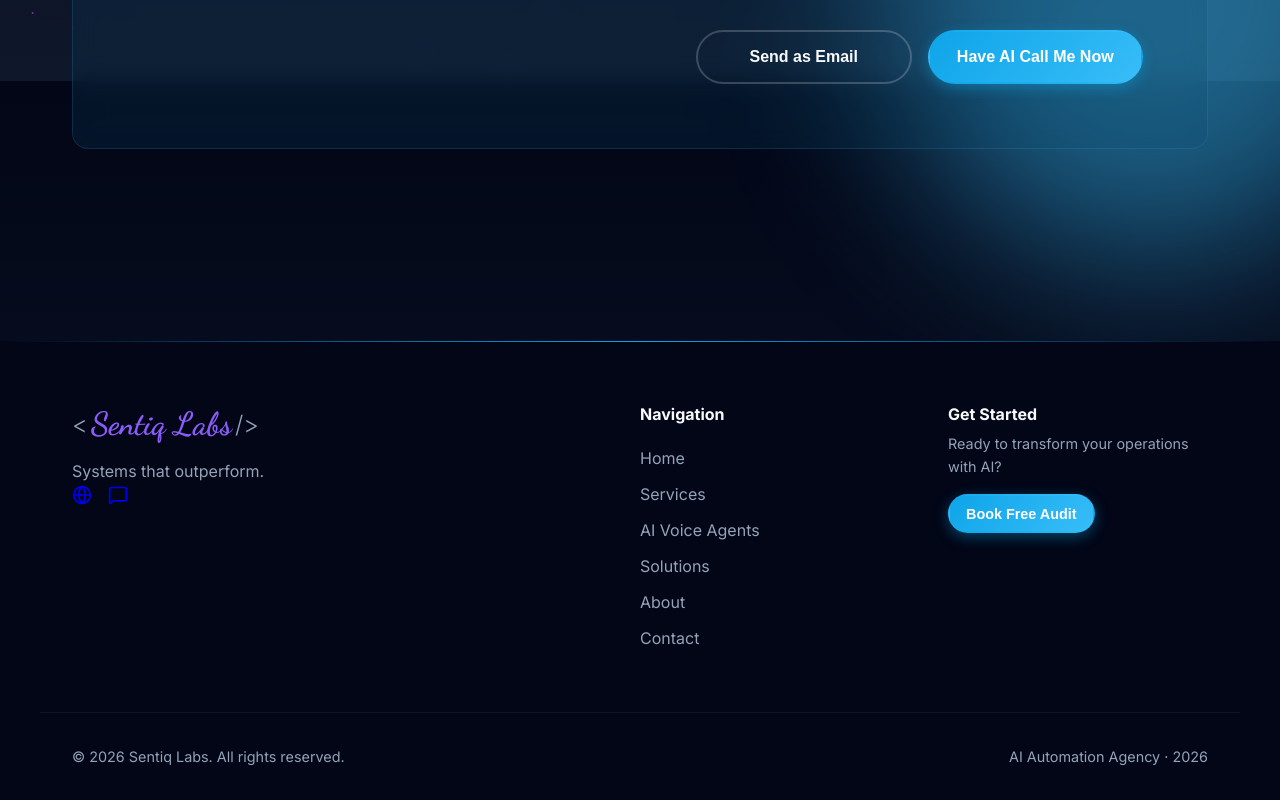
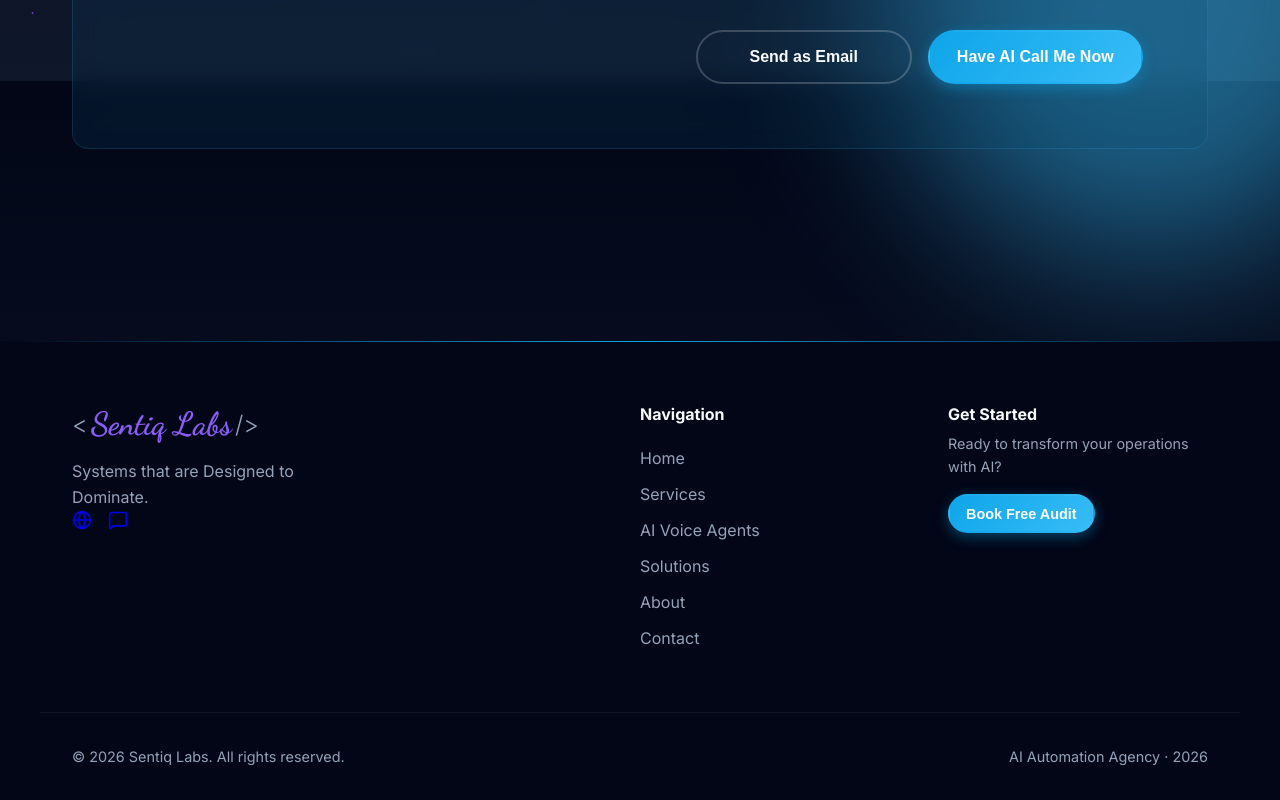
Before and after one commit to Manideep71234/sentiq-labs, a React (Vite) app: page /contact in a window 1280 px wide. Shown: the part 719-1519 px from the top of the page. Built offline with nearby package versions, Linux system fonts and the light colour scheme.

Commit message:
Update footer quotation

```diff
--- a/src/components/Footer.tsx
+++ b/src/components/Footer.tsx
@@ -18,7 +18,7 @@
               <span className="logo-text">Sentiq Labs</span>
               <span className="logo-bracket">/&gt;</span>
             </NavLink>
-            <p className="footer-tagline">Systems that outperform.</p>
+            <p className="footer-tagline">Systems that are Designed to Dominate.</p>
             <div className="social-links">
               <a href="#" aria-label="Website"><Globe size={20} /></a>
               <a href="#" aria-label="Contact"><MessageSquare size={20} /></a>
```
